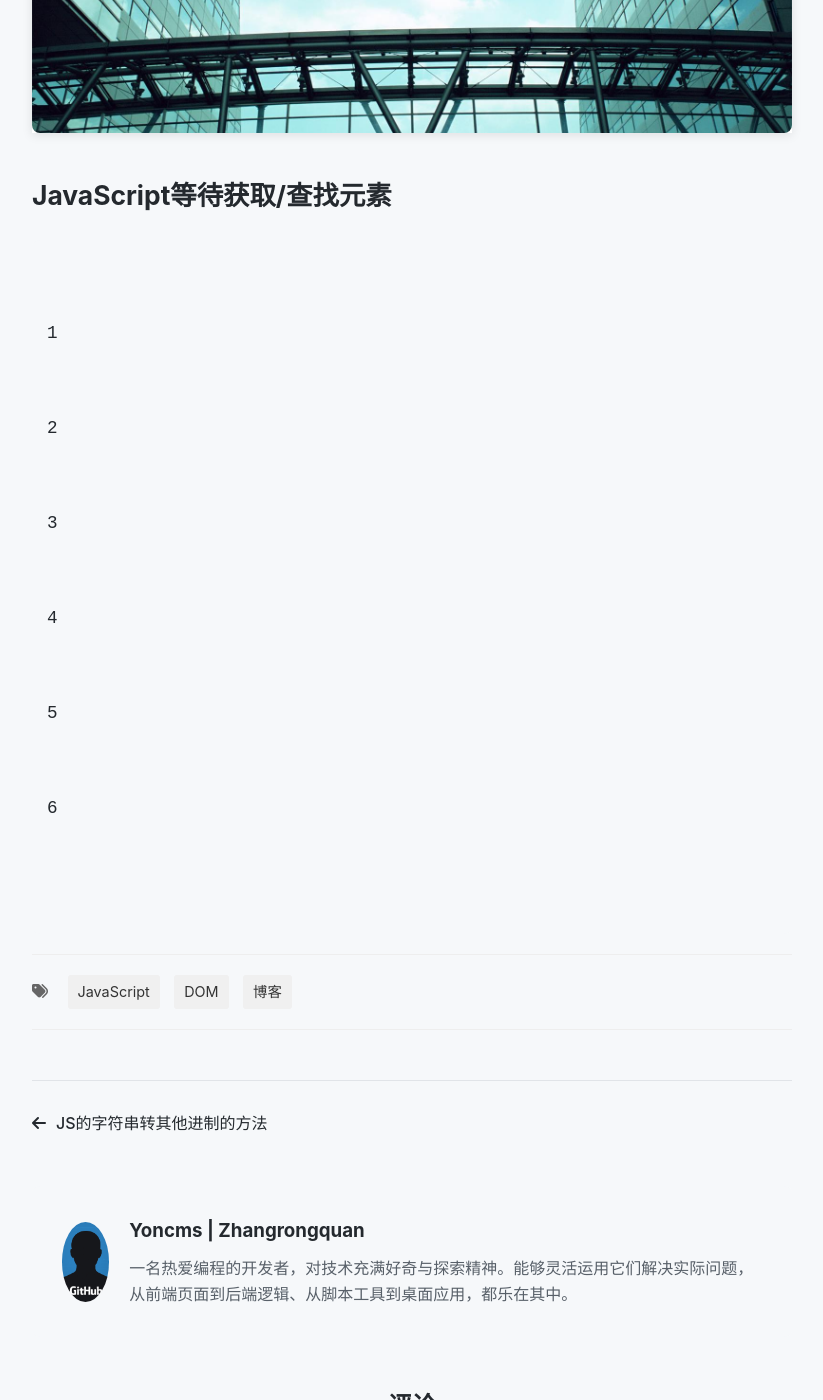
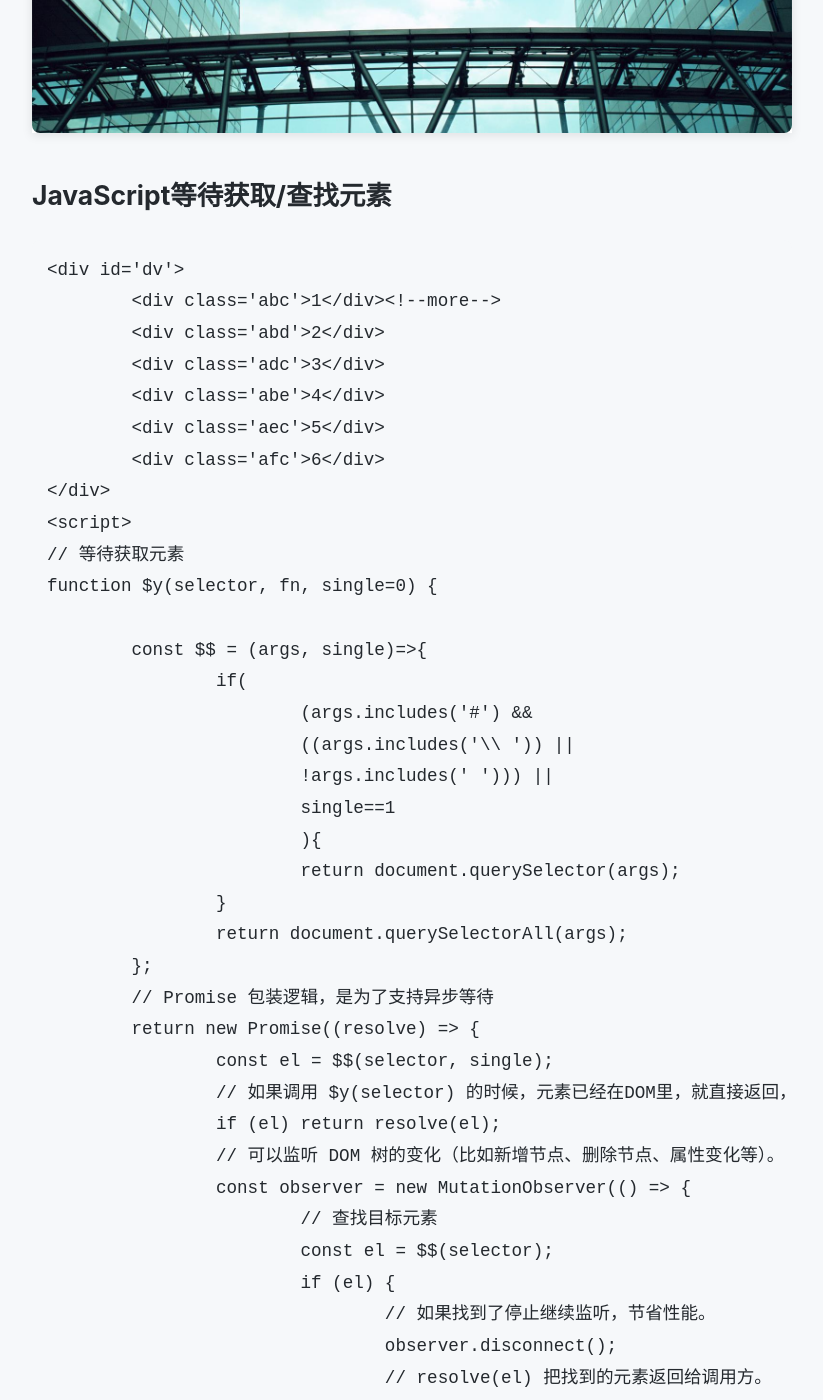
Before and after one commit to Yoncms/yoncms.github.io, a Jekyll site: the page built from _posts/2025-09-07-JS-waitElement.md, in a window 1280 px wide and 1400 px high, scrolled down 666 px. Shown: the whole window, without its empty margins (228-1051 px from the left). Built offline with Jekyll 4.4.1, drawn with Linux system fonts in a browser that asks for light colours; comment, search, counter and statistics services are not loaded; some of the changed text lies outside the part shown.

Commit message:
Update 2025-09-07-JS-waitElement.md

```diff
--- a/_posts/2025-09-07-JS-waitElement.md
+++ b/_posts/2025-09-07-JS-waitElement.md
@@ -9,15 +9,15 @@ featured_image: /assets/images/article45.jpg
 # JavaScript等待获取/查找元素
 
 <pre>
-<div id='dv'>
-	<div class='abc'>1</div><!--more-->
-	<div class='abd'>2</div>
-	<div class='adc'>3</div>
-	<div class='abe'>4</div>
-	<div class='aec'>5</div>
-	<div class='afc'>6</div>
-</div>
-<script>
+&lt;div id='dv'&gt;
+	&lt;div class='abc'&gt;1&lt;/div&gt;&lt;!--more--&gt;
+	&lt;div class='abd'&gt;2&lt;/div&gt;
+	&lt;div class='adc'&gt;3&lt;/div&gt;
+	&lt;div class='abe'&gt;4&lt;/div&gt;
+	&lt;div class='aec'&gt;5&lt;/div&gt;
+	&lt;div class='afc'&gt;6&lt;/div&gt;
+&lt;/div&gt;
+&lt;script&gt;
 // 等待获取元素
 function $y(selector, fn, single=0) {
 
@@ -63,5 +63,5 @@ $y("#dv", function(el){
         console.log('className', em.className);
     });
 });
-</script>
+&lt;/script&gt;
 </pre>
```
